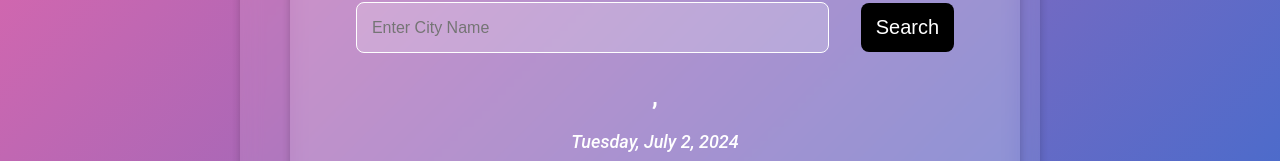
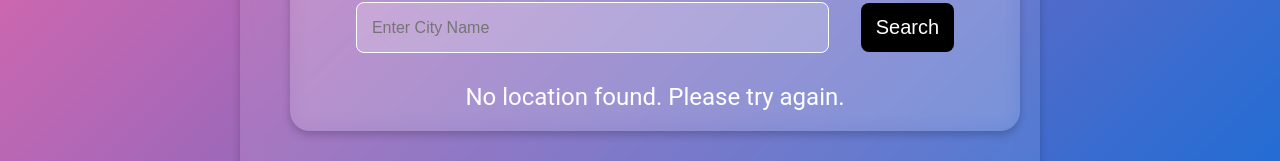
Before and after one commit to Abhinav8195/Weather-App, a React (Create React App) app: page / in a window 1280 px wide. Shown: the part 148-309 px from the top of the page. Built offline with nearby package versions, Linux system fonts and the light colour scheme; no server answers.

Commit message:
Error handling of no loaction

```diff
--- a/src/App.css
+++ b/src/App.css
@@ -120,6 +120,12 @@ body {
   align-items: center;
   line-height: 1px;
 }
+.no-location {
+  text-align: center;
+  font-size: 24px;
+  color: #fff;
+  margin-top: 20px;
+}
 
 /* Media Queries for Responsive Design */
 @media only screen and (max-width: 768px) {
--- a/src/components/Weather/Index.jsx
+++ b/src/components/Weather/Index.jsx
@@ -5,6 +5,7 @@ const Index = () => {
     const [search, setSearch] = useState('');
     const [loading, setLoading] = useState(false);
     const [weather, setWeather] = useState(null);
+    const [error, setError] = useState(false);
 
     async function fetchWeatherData(param) {
         setLoading(true);
@@ -12,15 +13,21 @@ const Index = () => {
             const response = await fetch(`https://api.openweathermap.org/data/2.5/forecast?q=${param}&appid=d76abbc8d87f259a795ba722dc401afe`);
             const data = await response.json();
             console.log(data);
-            if (data) {
+            if (response.ok) {
                 setLoading(false);
                 setWeather(data);
+                setError(false);
+            } else {
+                setLoading(false);
+                setError(true);
             }
         } catch (error) {
             setLoading(false);
             console.log(error);
+            setError(true);
         }
     }
+
 
     async function handleSearch() {
         fetchWeatherData(search);
@@ -54,6 +61,7 @@ const Index = () => {
             <Search search={search} setSearch={setSearch} handleSearch={handleSearch} />
             {
                 loading ? <div className='loading'>loading...</div> :
+                    error ? <div className='no-location'>No location found. Please try again.</div> :
                         <div>
                             <div className='CityName'>
                                 <h2>{weather?.city?.name}, <span>{weather?.city?.country}</span></h2>
```
Lines whose indentation alone changed are shown as unchanged.
